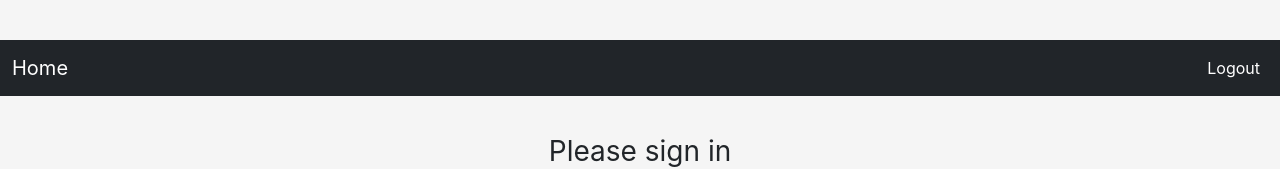
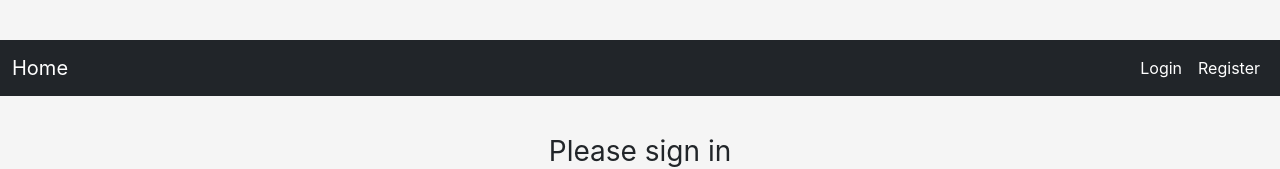
Before and after one commit to jermynyeo/TT1_3, a React (Create React App) app: page / in a window 1280 px wide. Shown: the top 169 px of the page. Built offline with nearby package versions, Linux system fonts and the light colour scheme.

Commit message:
updated login and nav

```diff
--- a/src/App.js
+++ b/src/App.js
@@ -7,13 +7,15 @@ import Home from './components/Home'
 
 function App() {
   const [loggedin, setLoggedin] = useState(false)
+  const [redirect, setRedirect] = useState(false)
+
 
   return (
     <div className="App">
       <Router>
-        <Nav loggedin={loggedin} setLoggedin={setLoggedin}/>
+        <Nav loggedin={loggedin} setLoggedin={setLoggedin} setRedirect={setRedirect}/>
         <main className="form-signin">
-          <Route path="/" exact component={() => <Login loggedin={loggedin} setLoggedin={setLoggedin} />} />
+          <Route path="/" exact component={() => <Login loggedin={loggedin} setLoggedin={setLoggedin} redirect={redirect} setRedirect={setRedirect} />} />
           <Route path="/home" component={Home} />
         </main>
       </Router>
--- a/src/components/Login.js
+++ b/src/components/Login.js
@@ -2,10 +2,9 @@ import { Redirect } from "react-router-dom"
 import { useState } from "react"
 import customers from '../data/customers.json'
 
-const Login = ({setLoggedin}) => {
+const Login = ({setLoggedin, redirect, setRedirect}) => {
     const [username, setUsername] = useState('')
     const [password, setPassword] = useState('')
-    const [redirect, setRedirect] = useState(false)
     let errorMessage
 
     const onSubmit = (e) => {
@@ -14,9 +13,9 @@ const Login = ({setLoggedin}) => {
         customers.forEach((customer) => {
             if (customer.username === username) {
                 if (customer.password === password) {
-
+                    setLoggedin(true)
                     setRedirect(true)
-
+                    console.log(redirect)
                 } else {
                     errorMessage = (<h2>Wrong password</h2>)
                 }
--- a/src/components/Nav.js
+++ b/src/components/Nav.js
@@ -1,22 +1,18 @@
 import { Link } from "react-router-dom"
 
-const Nav = ({name, setName}) => {
+const Nav = ({loggedin, setLoggedin, setRedirect}) => {
     const onLogout = () => {
-        fetch('' , {
-            method: 'POST',
-            headers:{'Content-Type': 'application/json'},
-            credentials: 'include',
-        })
-        setName('')
+        setLoggedin(false)
+        setRedirect(false)
     }
 
     let menu
 
-    if(name === ''){
+    if(loggedin == false){
         menu = (
         <ul className="navbar-nav me-auto mb-2 mb-md-0">
         <li className="nav-item">
-            <Link to="/login" className="nav-link active" aria-current="page" href="#">Login</Link>
+            <Link to="/" className="nav-link active" aria-current="page" href="#">Login</Link>
         </li>
         <li className="nav-item">
             <Link to="/register" className="nav-link active" aria-current="page" href="#">Register</Link>
@@ -27,7 +23,7 @@ const Nav = ({name, setName}) => {
         menu = (
         <ul className="navbar-nav me-auto mb-2 mb-md-0">
         <li className="nav-item">
-            <Link to="/login" className="nav-link active" aria-current="page" href="#" onClick={onLogout}>Logout</Link>
+            <Link to="/" className="nav-link active" aria-current="page" href="#" onClick={onLogout}>Logout</Link>
         </li>
         </ul>
         )
```
